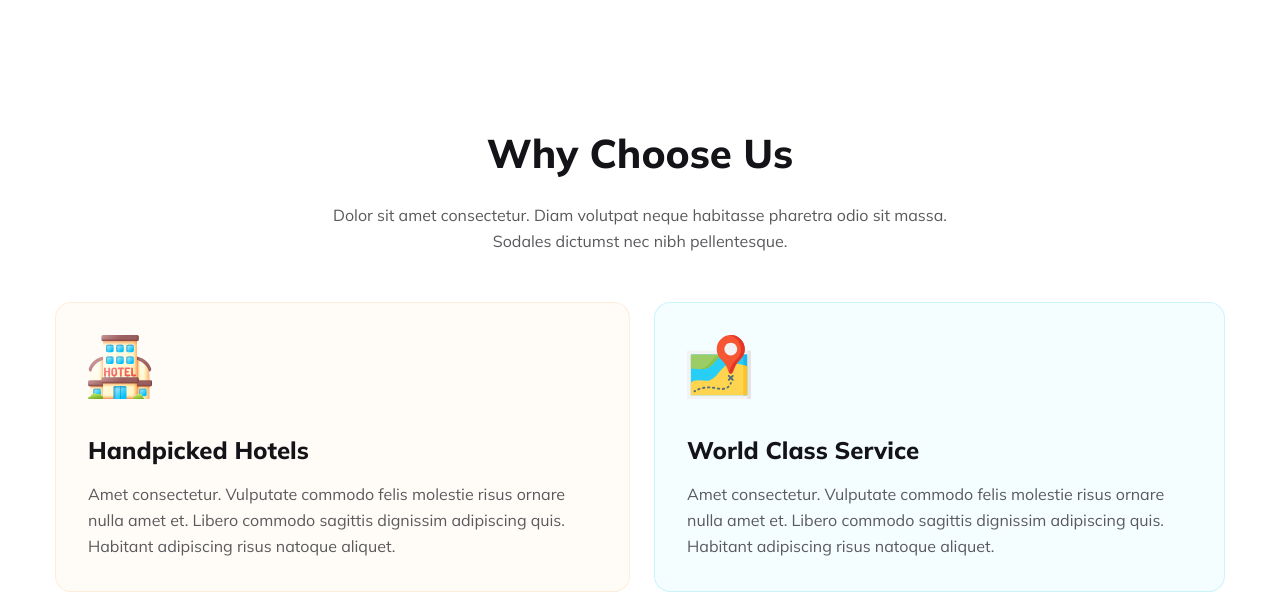
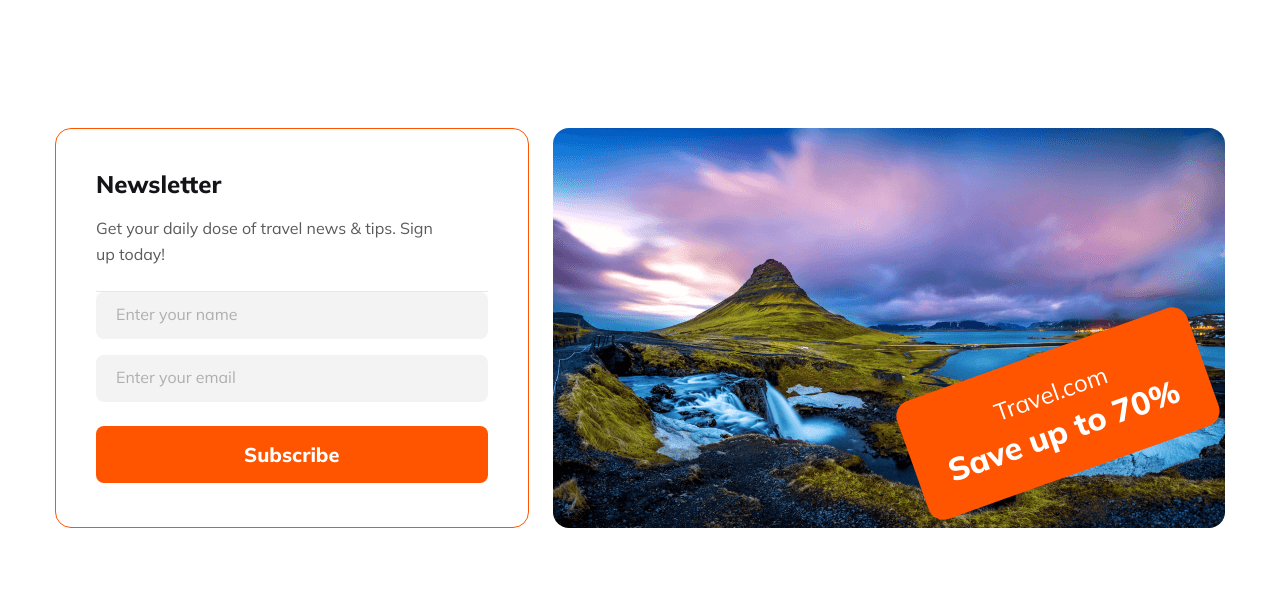
Before and after one commit to omor777/Travel-Website, a plain HTML site: page index.html in a window 1280 px wide. Shown: the part 120-733 px from the top of the page. Drawn offline with Linux system fonts and the light colour scheme.

Commit message:
newsletter section completed

```diff
--- a/index.html
+++ b/index.html
@@ -131,7 +131,7 @@
       <!-- ? destination section end here -->
 
       <!-- ? service section start here -->
-      <section class="service container">
+      <section class="service container hide">
         <div class="service_content">
           <h3 class="service_title">Why Choose Us</h3>
           <p class="service_desc">
@@ -170,6 +170,28 @@
         </div>
       </section>
       <!-- ? service section end here -->
+      <!-- ? nesletter section start here -->
+      <section class="newsletter container">
+        <div class="newsletter_content">
+          <h3 class="newsletter_title">Newsletter</h3>
+          <p class="newsletter_desc">
+            Get your daily dose of travel news & tips. Sign up today!
+          </p>
+          <div class="hr"></div>
+          <form class="newsletter_form">
+            <input type="text" placeholder="Enter your name" />
+            <input type="email" placeholder="Enter your email" />
+            <input type="submit" value="Subscribe" />
+          </form>
+        </div>
+        <div class="newsletter_img">
+          <div class="discount">
+            <p>Travel.com</p>
+            <h3>Save up to 70%</h3>
+          </div>
+        </div>
+      </section>
+      <!-- ? nesletter section end here -->
     </main>
 
     <p style="margin-top: 100rem"></p>
--- a/styles/responsive.css
+++ b/styles/responsive.css
@@ -148,7 +148,51 @@
   }
 
   .service .card_desc {
-   font-size: 14px;
-   line-height: 24px;
+    font-size: 14px;
+    line-height: 24px;
   }
+
+  /* ! newsletter section */
+  .newsletter {
+    margin-top: 20px;
+  }
+  .newsletter {
+    grid-template-columns: repeat(1, 1fr);
+  }
+  .newsletter_content {
+    grid-column: 1 / -1;
+  }
+  .newsletter_img {
+    grid-column: 1 / -1;
+  }
+
+  .newsletter_content  {
+    padding: 24px;
+  }
+
+  .newsletter_img .discount {
+    width: max-content;
+    padding: 1rem 1.5rem;
+  }
+
+  .newsletter_img .discount p {
+    font-size: 15.854px;
+  }
+
+  .newsletter_img .discount h3 {
+    font-size: 21.138px;
+  }
+
+  .newsletter_img .discount {
+    bottom: 9%;
+  }
+
+  .newsletter_title {
+    font-size: 20px;
+  }
+
+.newsletter_desc {
+  margin-top: 10px;
+  font-size: 14px;
 }
+}
--- a/styles/style.css
+++ b/styles/style.css
@@ -403,12 +403,11 @@ nav a {
 .service_card_container {
   margin-top: 48px;
   display: grid;
-  grid-template-rows: repeat(2,1fr);
+  grid-template-rows: repeat(2, 1fr);
   gap: 24px;
   grid-template-areas:
-   "c1 c1 c1 c1 c1 c1 c2 c2 c2 c2 c2 c2"
-   ". . .    c3 c3 c3 c3 c3 c3    . . ."
-  ;
+    "c1 c1 c1 c1 c1 c1 c2 c2 c2 c2 c2 c2"
+    ". . .    c3 c3 c3 c3 c3 c3    . . .";
 }
 
 .service .card {
@@ -420,7 +419,6 @@ nav a {
   grid-area: c1;
   border: 1px solid rgba(251, 181, 99, 0.2);
   background: rgba(251, 181, 99, 0.05);
-
 }
 .service .card-2 {
   grid-area: c2;
@@ -451,3 +449,116 @@ nav a {
   margin-top: 16px;
 }
 /* !  service section end here */
+
+/* ! newsletter section start here */
+.newsletter {
+  margin-top: 100px;
+  display: grid;
+  grid-template-columns: repeat(12,1fr);
+  gap: 24px;
+}
+
+.newsletter_content {
+  padding: 40px;
+  border-radius: 16px;
+  border: 1px solid #ff5400;
+  grid-column: 1 / span 5;
+}
+
+.newsletter_img {
+  grid-column: 6 / -1;
+  height: 400px;
+  border-radius: 16px;
+  background-image: url("../Images/newsletter.png");
+  background-repeat: no-repeat;
+  background-size: cover;
+  background-position: center;
+  position: relative;
+}
+
+.newsletter_content .hr {
+  margin-top: 24px;
+  width: 100%;
+  height: 1px;
+  background: rgba(19, 19, 24, 0.1);
+}
+
+.newsletter_title {
+  color: #131318;
+  font-family: Mulish;
+  font-size: 24px;
+  font-weight: 800;
+}
+
+.newsletter_desc {
+  margin-top: 16px;
+  max-width: 350px;
+  color: #5a5a5d;
+  font-family: Mulish;
+  font-size: 16px;
+  font-weight: 400;
+  line-height: 26px;
+}
+
+.newsletter_form {
+  display: flex;
+  flex-direction: column;
+  gap: 16px;
+}
+
+.newsletter_form input {
+  padding: 16px 20px;
+  border-radius: 8px;
+  background: rgba(19, 19, 24, 0.05);
+  outline: none;
+  border: none;
+}
+
+.newsletter_form input::placeholder {
+  color: rgba(19, 19, 24, 0.3);
+  font-family: Mulish;
+  font-size: 16px;
+  font-weight: 400;
+}
+.newsletter_form input[type="submit"] {
+  margin-top: 8px;
+  border-radius: 8px;
+  background: #ff5400;
+  color: #fff;
+  font-family: Mulish;
+  font-size: 20px;
+  font-weight: 800;
+  cursor: pointer;
+}
+
+.newsletter_img .discount {
+  padding: 1.6rem 2rem;
+  transform: rotate(-19.628deg);
+  flex-shrink: 0;
+  border-radius: 16px;
+  background: #ff5400;
+  position: absolute;
+  right: 2%;
+  bottom: 13%;
+  display: flex;
+  flex-direction: column;
+  align-items: center;
+}
+
+.newsletter_img .discount p {
+  color: #fff;
+  text-align: center;
+  font-family: Mulish;
+  font-size: 24px;
+  font-weight: 400;
+}
+.newsletter_img .discount h3 {
+  margin-top: 4px;
+  color: #fff;
+  font-family: Mulish;
+  font-size: 32px;
+  font-weight: 800;
+  text-align: center;
+}
+
+/* ! newsletter section end here */
```
Also changed, not shown: Images/newsletter.png (renamed from Images/Rectangle 8 (1).png).
